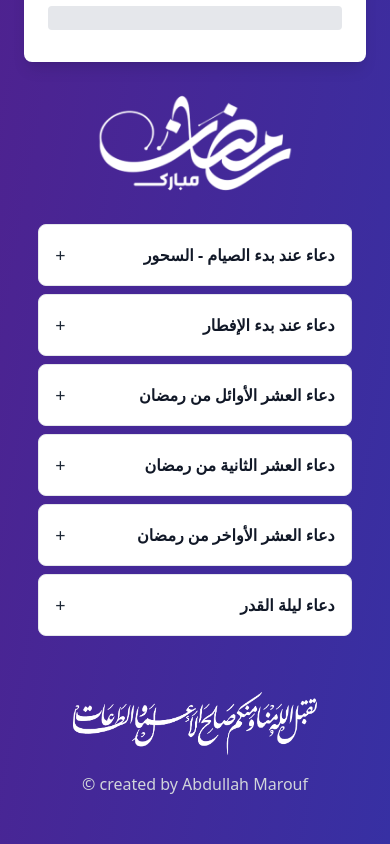
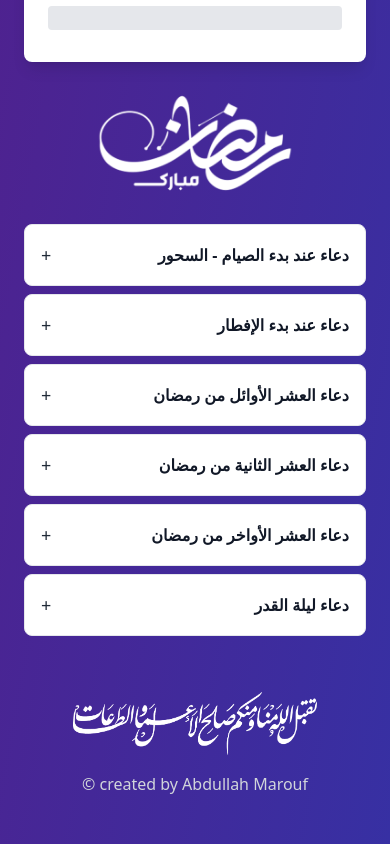
Before and after one commit to AbdullahMarouf/Wa-Zakker, a website: page index.html in a window 390 px wide. Shown: the part 1398-2242 px from the top of the page. Drawn offline with nearby package versions, Linux system fonts and the light colour scheme; some packages are replaced by stand-ins of ours; files that its build step writes are made by us from their sources; no server answers; a script that the page names is missing.

Commit message:
WaZakker Website for Knowing Prayer Time in Ramadan

```diff
--- a/index.html
+++ b/index.html
@@ -195,7 +195,7 @@
     />
     <!-- Accourdoin -->
     <div
-      class="space-y-2 w-11/12 sm:w-11/12 justify-center items-center mx-auto mb-6 copy-accordion"
+      class="space-y-2 w-full sm:w-11/12 justify-center items-center mx-auto mb-6 copy-accordion"
     >
       <!-- Item 1 -->
       <div class="bg-white border border-gray-200 rounded-lg">
```
